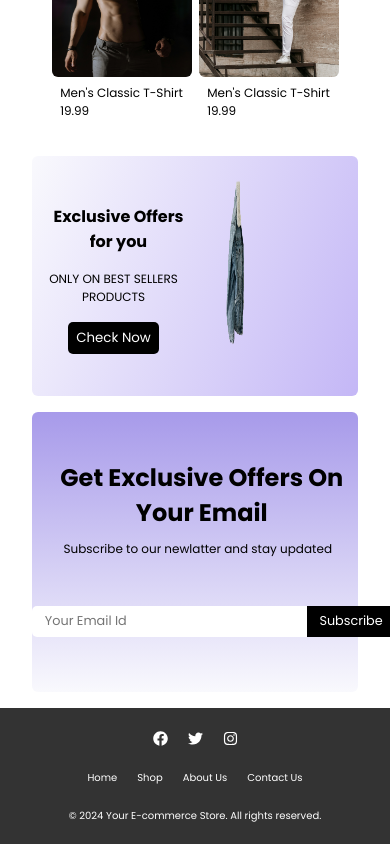
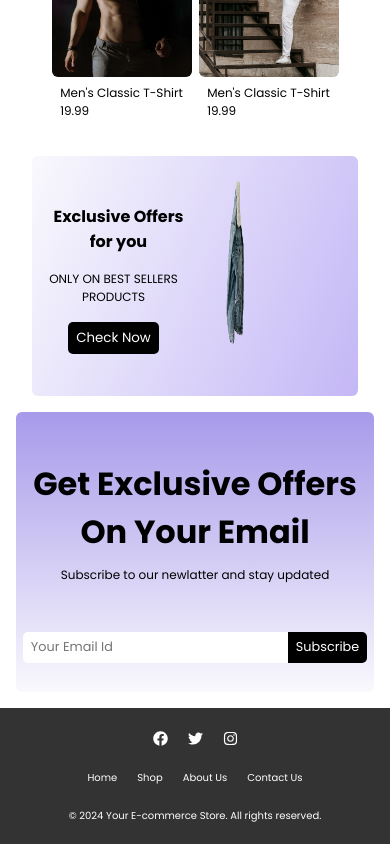
Before and after one commit to masudalom1/myshop_E-commerse-website, a React (Vite) app: page / in a window 390 px wide. Shown: the part 1187-2031 px from the top of the page. Built offline with nearby package versions, Linux system fonts and the light colour scheme.

Commit message:
Update offers.css

```diff
--- a/src/components/Offers/offers.css
+++ b/src/components/Offers/offers.css
@@ -33,7 +33,7 @@
 
   .right_section input {
     flex-wrap: wrap;
-    padding: 0.4rem 1rem;
+    padding: 0.4rem 3rem;
     outline: none;
     border: none;
     border-top-left-radius: 5px;
@@ -56,23 +56,18 @@
     color: white;
   }
 
-  @media screen and (max-width: 430px) {
-    .left_section h1 {
-      font-size: 1.5rem;
-      margin-right: 1.5rem;
-    }
-
-    .offers_sections p {
-      margin-right: 2rem;
+  @media screen and (max-width: 767px) {
+    .offers_sections {
+      margin: 1rem;
     }
 
     .right_section input {
-      padding: 0.4rem 0.8rem;
+      padding: 0.4rem 0.5rem;
       font-size: 0.8rem;
     }
 
     .right_section button {
-      padding: 0.4rem 0.8rem;
+      padding: 0.4rem 0.5rem;
       font-size: 0.8rem;
     }
   }
```
